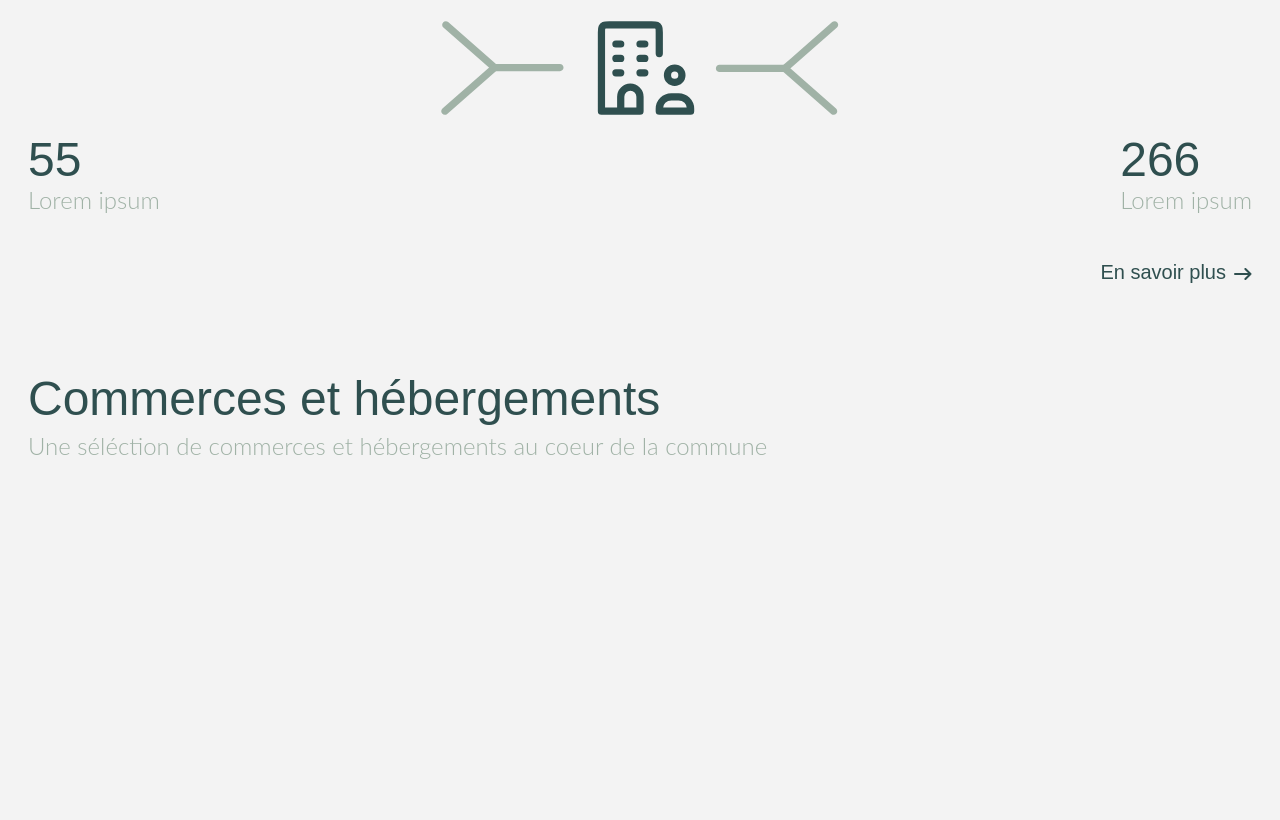
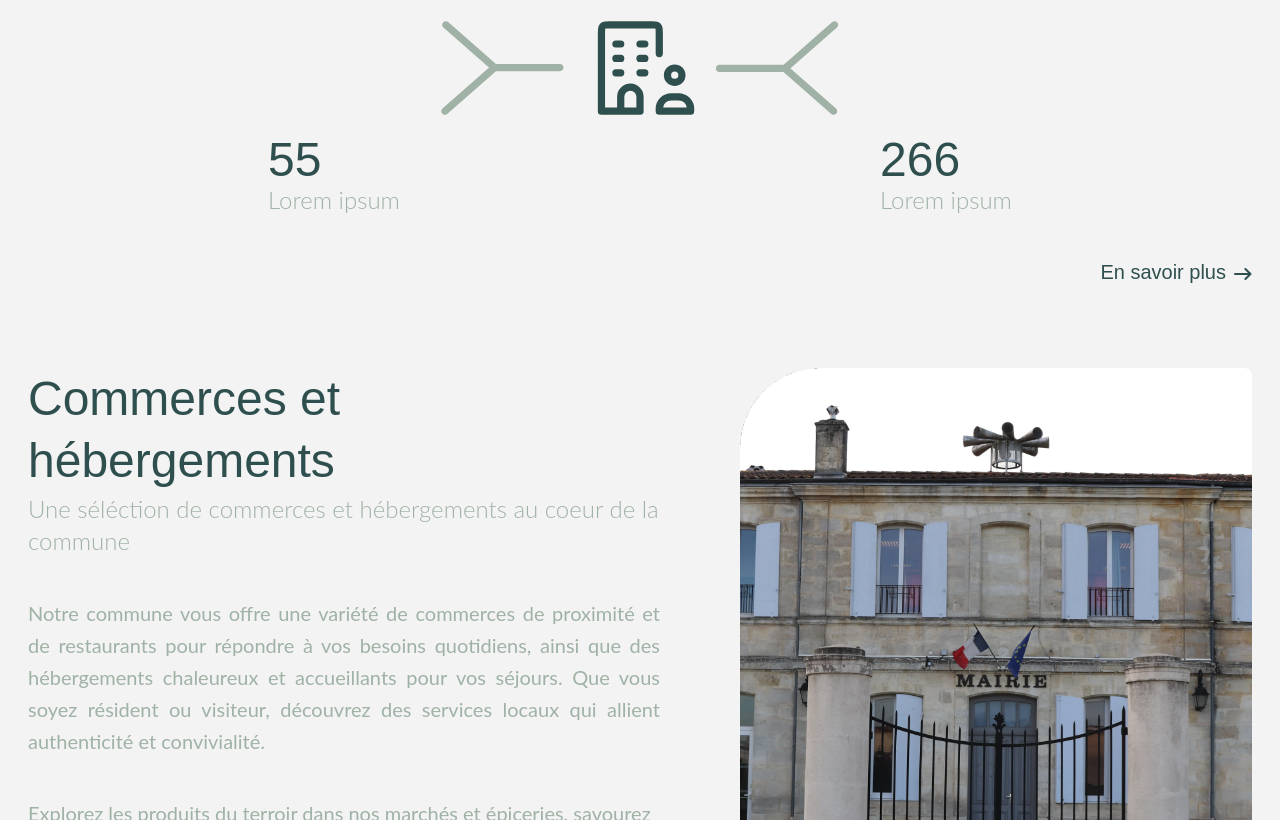
Before and after one commit to ozen2/Mairie-Arcins, a Next.js app: page / in a window 1280 px wide. Shown: the part 1980-2800 px from the top of the page. Built offline with nearby package versions, Linux system fonts and the light colour scheme.

Commit message:
finish home page

```diff
--- a/src/app/globals.css
+++ b/src/app/globals.css
@@ -185,19 +185,11 @@ a {
   object-fit: cover;
   background-repeat: no-repeat;
   will-change: opacity, z-index;
-  height: clamp(24rem, 50vh, 60rem);
-  width: 32rem;
   top: 0;
   left: 0;
   opacity: 1;
   transition: opacity 1s ease-in-out;
   z-index: 0;
-}
-
-@media (min-width: 1024px) {
-  .carousel-image {
-    height: 40rem;
-  }
 }
 
 .carousel-image:nth-child(1) {
@@ -245,9 +237,52 @@ a {
 }
 
 .carousselAnim2 {
-  background-size: cover;
-  background-position: center;
-  animation: fade2 10s infinite;
+  position: relative;
+  overflow: hidden;
+}
+
+.carousel-image2 {
+  position: absolute;
+  object-fit: cover;
+  background-repeat: no-repeat;
+  will-change: opacity, z-index;
+  top: 0;
+  left: 0;
+  opacity: 1;
+  transition: opacity 1s ease-in-out;
+  z-index: 0;
+}
+
+.carousel-image2:nth-child(1) {
+  animation: fadeOut2 36s infinite;
+  animation-delay: 0s;
+  z-index: 3;
+}
+
+.carousel-image2:nth-child(2) {
+  animation: fadeOut2 36s infinite;
+  animation-delay: 12s;
+  z-index: 2;
+}
+
+.carousel-image2:nth-child(3) {
+  animation: fadeOut2 36s infinite;
+  animation-delay: 24s;
+  z-index: 1;
+}
+
+@keyframes fadeOut2 {
+  0%,
+  33% {
+    opacity: 1;
+  }
+  34%,
+  99% {
+    opacity: 0;
+  }
+  100% {
+    opacity: 1;
+  }
 }
 
 @media (min-width: 1024px) {
--- a/src/app/page.jsx
+++ b/src/app/page.jsx
@@ -41,14 +41,14 @@ export default function Home() {
         </label>
         <article>
           <section className="flex flex-col gap-8 lg:flex-row lg:gap-20">
-            <div className="carousselAnim h-[clamp(24rem,50vh,60rem)] lg:w-[32rem] lg:h-[40rem] lg:rounded-tr-[5rem] rounded-tr-[4rem] lg:shrink-0">
+            <div className="carousselAnim h-[clamp(32rem,70vh,90rem)] lg:w-[32rem] lg:h-[40rem] lg:rounded-tr-[5rem] rounded-md rounded-tr-[4rem] lg:shrink-0">
               <Image
                 src={mairie.src}
                 alt="Mairie"
                 width={1920}
                 height={1080}
                 priority
-                className="carousel-image h-[clamp(24rem,50vh,60rem)] lg:w-[32rem] lg:h-[40rem] lg:rounded-tr-[5rem] rounded-tr-[4rem]"
+                className="carousel-image h-[clamp(32rem,70vh,90rem)] lg:w-[32rem] lg:h-[40rem] lg:rounded-tr-[5rem] rounded-md rounded-tr-[4rem]"
               />
               <Image
                 src={port1.src}
@@ -56,7 +56,7 @@ export default function Home() {
                 width={1920}
                 height={1080}
                 priority
-                className="carousel-image h-[clamp(24rem,50vh,60rem)] lg:w-[32rem] lg:h-[40rem] lg:rounded-tr-[5rem] rounded-tr-[4rem]"
+                className="carousel-image h-[clamp(32rem,70vh,90rem)] lg:w-[32rem] lg:h-[40rem] lg:rounded-tr-[5rem] rounded-md rounded-tr-[4rem]"
               />
               <Image
                 src={eglise.src}
@@ -64,7 +64,7 @@ export default function Home() {
                 width={1920}
                 height={1080}
                 priority
-                className="carousel-image h-[clamp(24rem,50vh,60rem)] lg:w-[32rem] lg:h-[40rem] lg:rounded-tr-[5rem] rounded-tr-[4rem] rotate-90"
+                className="carousel-image h-[clamp(32rem,70vh,90rem)] lg:w-[32rem] lg:h-[40rem] lg:rounded-tr-[5rem] rounded-md rounded-tr-[4rem] rotate-90"
               />
               <Image
                 src={port4.src}
@@ -72,7 +72,7 @@ export default function Home() {
                 width={1920}
                 height={1080}
                 priority
-                className="carousel-image h-[clamp(24rem,50vh,60rem)] lg:w-[32rem] lg:h-[40rem] lg:rounded-tr-[5rem] rounded-tr-[4rem]"
+                className="carousel-image h-[clamp(32rem,70vh,90rem)] lg:w-[32rem] lg:h-[40rem] lg:rounded-tr-[5rem] rounded-md rounded-tr-[4rem]"
               />
               <Image
                 src={port5.src}
@@ -80,7 +80,7 @@ export default function Home() {
                 width={1920}
                 height={1080}
                 priority
-                className="carousel-image h-[clamp(24rem,50vh,60rem)] lg:w-[32rem] lg:h-[40rem] lg:rounded-tr-[5rem] rounded-tr-[4rem]"
+                className="carousel-image h-[clamp(32rem,70vh,90rem)] lg:w-[32rem] lg:h-[40rem] lg:rounded-tr-[5rem] rounded-md rounded-tr-[4rem]"
               />
             </div>
             <div className="flex flex-col lg:justify-between gap-10 lg:max-h-[40rem]">
@@ -106,7 +106,7 @@ export default function Home() {
                 </p>
                 <p className="display-none lineClamp2 font-normal">
                   Fière de son patrimoine, Arcins abrite des édifices
-                  historiques tels que l’église Saint-Martin et se distingue par
+                  historiques tels que Notre Dame d'Arcins et se distingue par
                   son implication dans la préservation de l’environnement. C'est
                   une destination parfaite pour découvrir l’art de vivre
                   médocain et la richesse culturelle de la région.
@@ -131,7 +131,7 @@ export default function Home() {
           </div>
           <section className="mt-20 flex flex-col mb-20">
             <h1 className="font-medium">Derniers recensements</h1>
-            <div className="flex justify-between mt-10">
+            <div className="flex justify-between lg:justify-around mt-10">
               <div>
                 <h2 className="font-medium md:text-5xl">100+</h2>
                 <p className="font-light md:text-2xl">Lorem ipsum</p>
@@ -146,7 +146,7 @@ export default function Home() {
               alt=""
               className="self-center mt-5 w-[clamp(50px,80%,400px)] h-auto"
             />
-            <div className="flex justify-between mt-5 mb-10">
+            <div className="flex justify-between lg:justify-around mt-5 mb-10">
               <div>
                 <h2 className="font-medium md:text-5xl">55</h2>
                 <p className="font-light md:text-2xl">Lorem ipsum</p>
@@ -158,20 +158,58 @@ export default function Home() {
             </div>
             <LinkGen name="En savoir plus" link="#" />
           </section>
-          <section className="flex flex-col">
-            <h1 className="font-medium">Commerces et hébergements</h1>
-            <p className="font-light mb-10 md:text-2xl">
-              Une séléction de commerces et hébergements au coeur de la commune
-            </p>
-            <div className="h-[clamp(24rem,50vh,60rem)] rounded-tl-[5rem] mb-10 rounded-md carousselAnim2"></div>
-            <p className="font-light text-justify mb-10">
-              Notre commune vous offre une variété de commerces de proximité et
-              de restaurants pour répondre à vos besoins quotidiens, ainsi que
-              des hébergements chaleureux et accueillants pour vos séjours. Que
-              vous soyez résident ou visiteur, découvrez des services locaux qui
-              allient authenticité et convivialité.
-            </p>
-            <LinkGen name="En savoir plus" link="#" />
+          <section className="flex flex-col gap-8 lg:gap-20 lg:flex-row-reverse">
+            <div className="carousselAnim2 h-[clamp(32rem,70vh,90rem)] lg:w-[32rem] lg:h-[40rem] lg:rounded-tl-[5rem] rounded-md rounded-tl-[4rem] lg:shrink-0">
+              <Image
+                src={mairie.src}
+                alt="Mairie"
+                width={1920}
+                height={1080}
+                loading="lazy"
+                className="carousel-image2 h-[clamp(32rem,70vh,90rem)] lg:w-[32rem] lg:h-[40rem] lg:rounded-tl-[5rem] rounded-md rounded-tl-[4rem]"
+              />
+              <Image
+                src={port1.src}
+                alt="Port1"
+                width={1920}
+                height={1080}
+                loading="lazy"
+                className="carousel-image2 h-[clamp(32rem,70vh,90rem)] lg:w-[32rem] lg:h-[40rem] lg:rounded-tl-[5rem] rounded-md rounded-tl-[4rem]"
+              />
+              <Image
+                src={eglise.src}
+                alt="Église"
+                width={1920}
+                height={1080}
+                loading="lazy"
+                className="carousel-image2 h-[clamp(32rem,70vh,90rem)] lg:w-[32rem] lg:h-[40rem] lg:rounded-tl-[5rem] rounded-md rounded-tl-[4rem] rotate-90"
+              />
+            </div>
+            <div className="flex flex-col justify-between gap-10">
+              <div className="flex flex-col">
+                <h1 className="font-medium">Commerces et hébergements</h1>
+                <p className="font-light md:text-2xl">
+                  Une séléction de commerces et hébergements au coeur de la
+                  commune
+                </p>
+              </div>
+              <p className="font-normal text-justify">
+                Notre commune vous offre une variété de commerces de proximité
+                et de restaurants pour répondre à vos besoins quotidiens, ainsi
+                que des hébergements chaleureux et accueillants pour vos
+                séjours. Que vous soyez résident ou visiteur, découvrez des
+                services locaux qui allient authenticité et convivialité.
+              </p>
+              <p className="font-normal lineClamp">
+                Explorez les produits du terroir dans nos marchés et épiceries,
+                savourez des plats préparés avec passion par nos restaurateurs,
+                et profitez d'une ambiance paisible dans nos hébergements,
+                situés au cœur d'un cadre naturel préservé. Arcins est une
+                destination où chaque rencontre et chaque expérience reflètent
+                l'âme de notre territoire.
+              </p>
+              <LinkGen name="En savoir plus" link="#" />
+            </div>
           </section>
         </article>
       </main>
```
